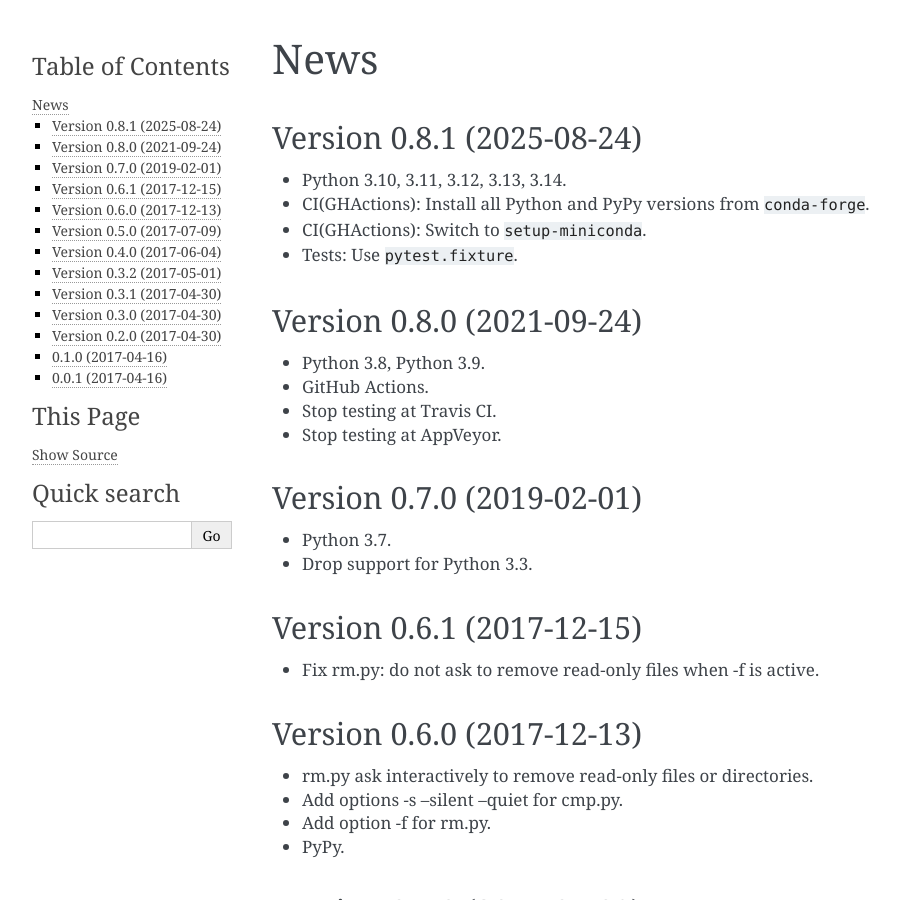
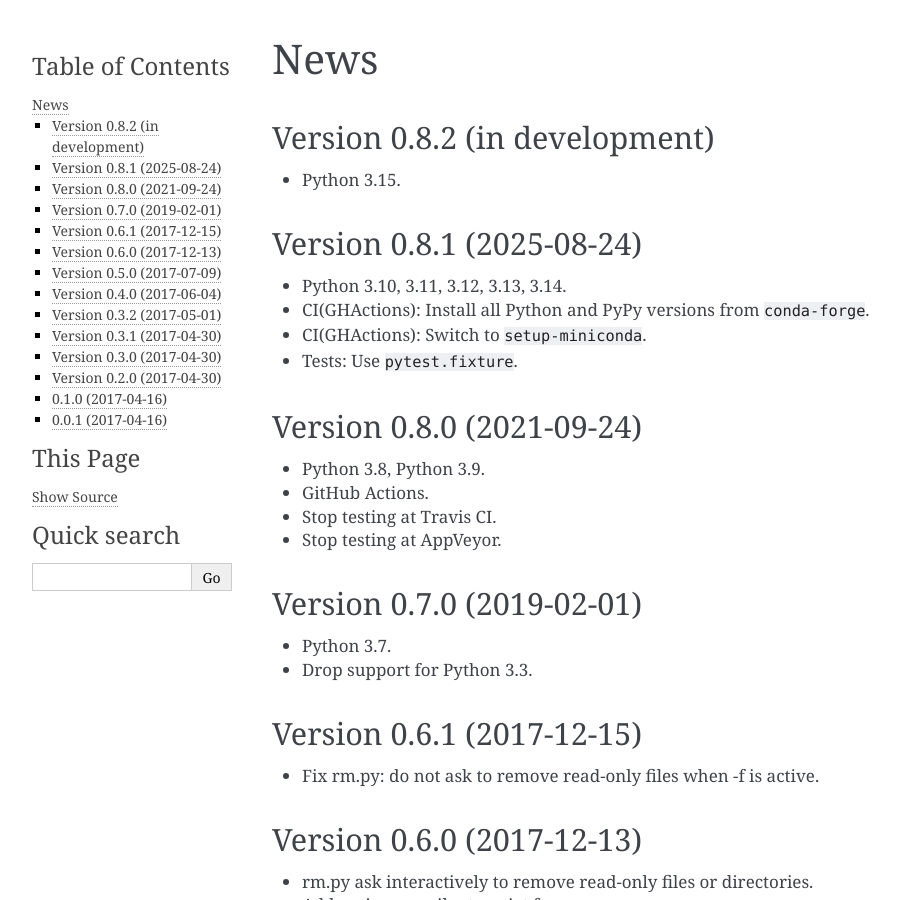
Before and after one commit to phdru/ppu, a Sphinx documentation site: the page built from docs/news.rst, in a window 1280 px wide and 900 px high. Shown: the whole window, without its empty margins (148-1048 px from the left). Built offline with Sphinx 7.4.7, drawn with Linux system fonts in a browser that asks for light colours.

Commit message:
Build,CI: Python 3.15

```diff
--- a/README.rst
+++ b/README.rst
@@ -2,7 +2,7 @@ Portable Python Utilities.
 
 Author: Oleg Broytman <phd@phdru.name>.
 
-Copyright (C) 2017-2024 PhiloSoft Design.
+Copyright (C) 2017-2026 PhiloSoft Design.
 
 License: GPL.
 
--- a/docs/news.rst
+++ b/docs/news.rst
@@ -1,5 +1,10 @@
 News
 ====
+
+Version 0.8.2 (in development)
+------------------------------
+
+* Python 3.15.
 
 Version 0.8.1 (2025-08-24)
 --------------------------
--- a/setup.py
+++ b/setup.py
@@ -58,6 +58,7 @@ setup(
         'Programming Language :: Python :: 3.12',
         'Programming Language :: Python :: 3.13',
         'Programming Language :: Python :: 3.14',
+        'Programming Language :: Python :: 3.15',
     ],
     packages=['ppu'],
     scripts=[
```
Also changed, not shown: 2 other files.
